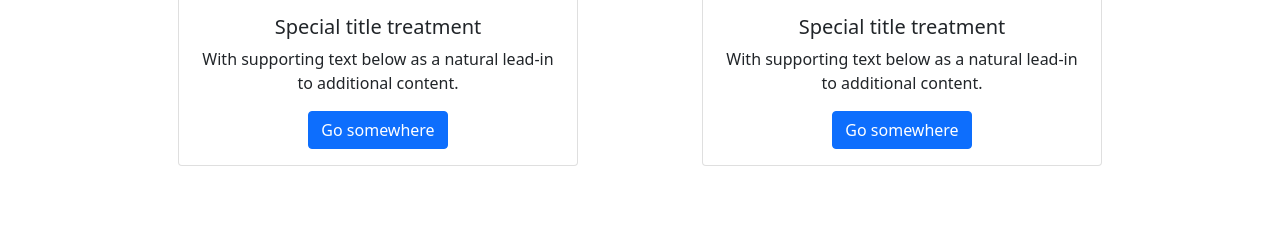
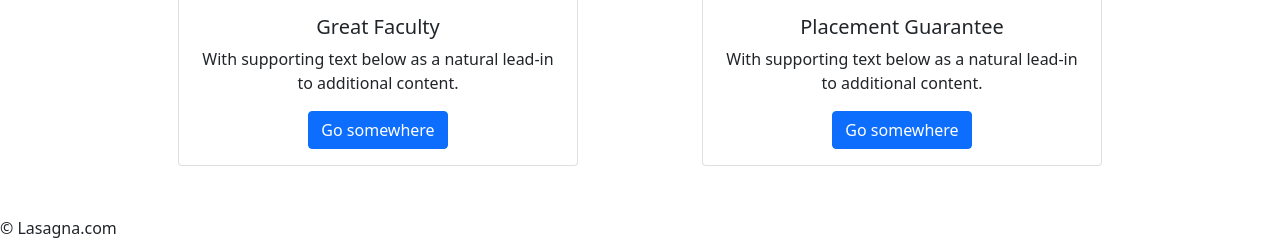
Before and after one commit to AayushKhandekar/GRE-Vocabulary-Website, a Node server app: page / in a window 1280 px wide. Shown: the part 1111-1351 px from the top of the page. Before the commit the page ends 1277 px from the top, so only its background shows below. Run offline with Node 20, Linux system fonts and the light colour scheme.

Commit message:
Updated index.ejs

```diff
--- a/views/index.ejs
+++ b/views/index.ejs
@@ -26,7 +26,7 @@
 
     <div class="info">
         <h1>Improve Your GRE Verbal Score</h1>
-        <p>Quiz yourself on the 1000 most important GRE words with Magoosh's Vocabulary Builder</p>
+        <p>Quiz yourself on the 1000 most important GRE words with our Vocabulary Builder</p>
     </div>
 
     <div class="cards">
@@ -35,7 +35,7 @@
                 <div class="card text-center">
                     <img src="http://static.animiz.com/images/kwpage/cartoon-maker-for-teachers-3.png" alt="">
                     <div class="card-body">
-                    <h5 class="card-title">Special title treatment</h5>
+                    <h5 class="card-title">Best Community</h5>
                     <p class="card-text">With supporting text below as a natural lead-in to additional content.</p>
                     <a href="#" class="btn btn-primary">Go somewhere</a>
                     </div>
@@ -43,7 +43,7 @@
                 <div class="card text-center">
                     <img src="/assets/Home page_3.png" alt="" style="width: 240px; margin: auto;">
                     <div class="card-body">
-                    <h5 class="card-title">Special title treatment</h5>
+                    <h5 class="card-title">Great Faculty</h5>
                     <p class="card-text">With supporting text below as a natural lead-in to additional content.</p>
                     <a href="#" class="btn btn-primary">Go somewhere</a>
                     </div>
@@ -53,7 +53,7 @@
                 <div class="card text-center">
                     <img src="/assets/HomePage2.png" alt="" style="width: 240px; margin: auto;">
                     <div class="card-body">
-                    <h5 class="card-title">Special title treatment</h5>
+                    <h5 class="card-title">Highest Success Rate</h5>
                     <p class="card-text">With supporting text below as a natural lead-in to additional content.</p>
                     <a href="#" class="btn btn-primary">Go somewhere</a>
                     </div>
@@ -61,7 +61,7 @@
                 <div class="card text-center">
                     <img src="http://static.animiz.com/images/kwpage/cartoon-maker-for-teachers-1.png" alt="">
                     <div class="card-body">
-                    <h5 class="card-title">Special title treatment</h5>
+                    <h5 class="card-title">Placement Guarantee</h5>
                     <p class="card-text">With supporting text below as a natural lead-in to additional content.</p>
                     <a href="#" class="btn btn-primary">Go somewhere</a>
                     </div>
@@ -70,5 +70,8 @@
         </div>
     </div>
 
+    <footer>
+        &copy; Lasagna.com
+    </footer>
 </body>
 </html>
```
